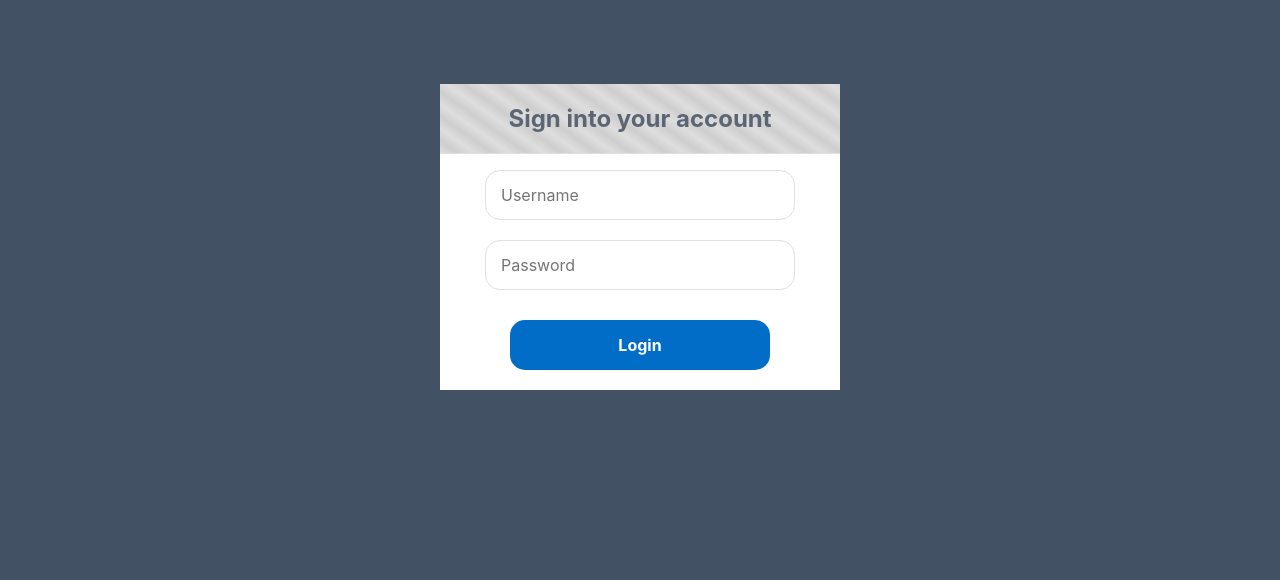
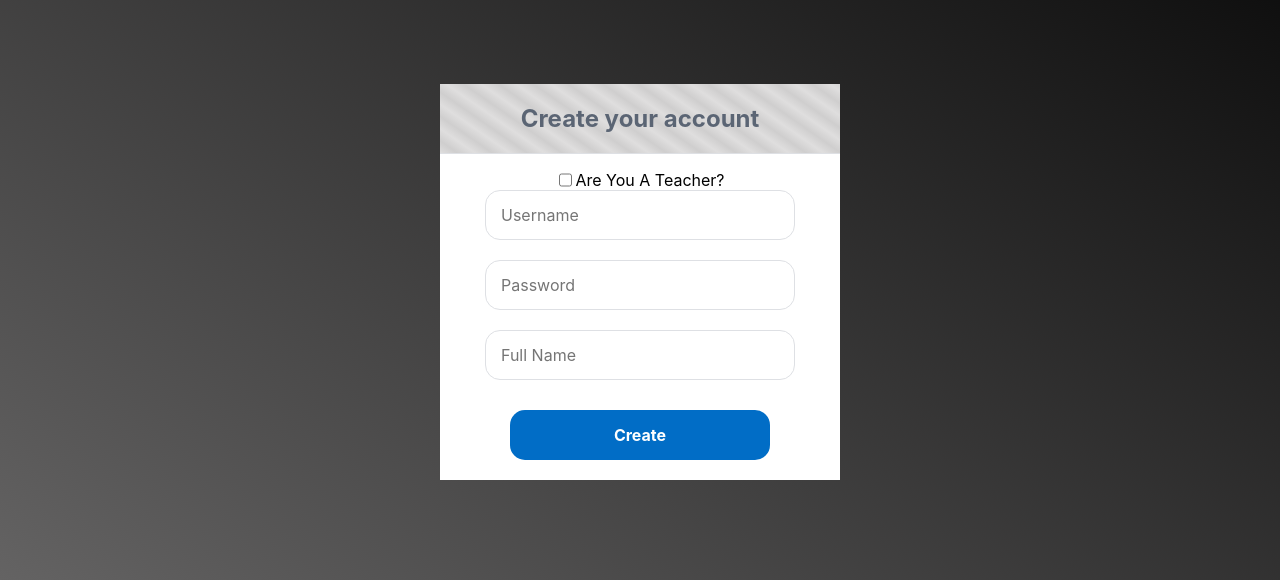
Before and after one commit to Kayyo321/JumpRoom, a plain HTML site: page src/signup_page/index.html in a window 1280 px wide. Shown: the part 265-845 px from the top of the page. Before the commit the page ends 800 px from the top, so only its background shows below. Drawn offline with Linux system fonts and the light colour scheme.

Commit message:
Changed design a bit, now I have to make a working link to github

```diff
--- a/src/login_page/style.css
+++ b/src/login_page/style.css
@@ -6,7 +6,7 @@
     -moz-osx-font-smoothing: grayscale;
 }
 body {
-    background-color: #435165;
+    background-color: #242323;
 }
 .login {
     width: 400px;
@@ -31,7 +31,7 @@ body {
 }
 
 .login:hover {
-    box-shadow: 0 0 20px 0 rgba(0, 0, 0, 0.3);
+    box-shadow: 0 0 50px 0 rgba(0, 0, 0, 0.3);
 }
 
 .login form {
@@ -53,7 +53,7 @@ body {
 .login form input[type="password"], .login form input[type="text"] {
     width: 310px;
     height: 50px;
-    border: 1px solid #dee0e4;
+    border: 1px solid #929294;
     margin-bottom: 20px;
     padding: 0 15px;
     border-radius: 15px;
@@ -63,17 +63,17 @@ body {
     padding: 15px;
     margin-top: 10px;
     margin-bottom: 20px;
-    background-color: #016dc6;
-    border: 0;
+    background-image: linear-gradient(to bottom left, #014c8a, #027de2);
+    border: 1px solid #014c8a;
     cursor: pointer;
     font-weight: bold;
     color: #ffffff;
-    transition: background-color 0.2s;
+    transition: background-image 0.2s;
     border-radius: 15px;
 }
 .login form input[type="submit"]:hover {
-    background-color: #1e8ae3;
-    transition: background-color 0.2s;
+    background-image: linear-gradient(to bottom left, #0265b6, #028bfc);
+    transition: background-image 0.2s;
 }
 
 .JumpRoomTitle {
@@ -109,3 +109,15 @@ body {
     color: rgb(22, 119, 255);
     justify-content:center;
 }
+
+#topright {
+    position: absolute;
+    right: 0;
+    top: 0;
+    display: block;
+    height: 125px;
+    width: 125px;
+    background: url(TRbanner.gif) no-repeat;
+    text-indent: -999em;
+    text-decoration: none;
+}
--- a/src/signup_page/index.html
+++ b/src/signup_page/index.html
@@ -7,15 +7,18 @@
 	</head>
 	<body>
 		<h1 class="JumpRoomTitle">JumpRoom</h1>
-		<h2 class="WelcomeBackTitle">Welcome Back!</h2>
-		<a class="SignUpTitle" href="../signup_page/index.html">Sign Up...</a>
+		<h2 class="WelcomeBackTitle">Happy You're Here!</h2>
+		<a class="SignUpTitle" href="../login_page/index.html">Log In...</a>
 
 		<div class="login">
-			<h1>Sign into your account</h1>
-			<form action="authenticate.php" method="post">
+			<h1>Create your account</h1>
+			<form method="post">
+				<input type="checkbox" id="isteacher" name="isteacher" value="IsTeacher">
+				<div for="isteacher">Are You A Teacher?</div>
 				<input type="text" name="username" placeholder="Username" id="username" required>
 				<input type="password" name="password" placeholder="Password" id="password" required>
-				<input type="submit" value="Login">
+				<input type="text" name="Fullname" placeholder="Full Name" id="fullname" required>
+				<input type="submit" value="Create">
 			</form>
 		</div>
 	</body>
--- a/src/signup_page/style.css
+++ b/src/signup_page/style.css
@@ -6,7 +6,7 @@
     -moz-osx-font-smoothing: grayscale;
 }
 body {
-    background-color: #435165;
+    background-image: linear-gradient(to bottom left, black, rgb(100, 99, 99));
 }
 .login {
     width: 400px;
```
Also changed, not shown: src/login_page/index.html (+5 -7 lines).
